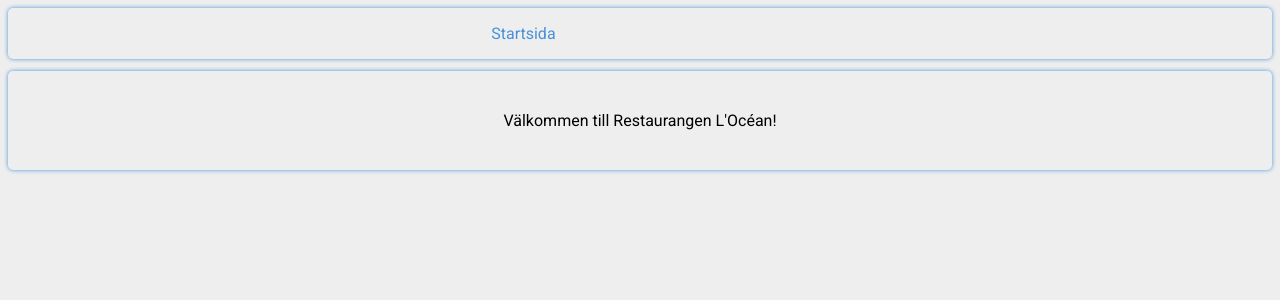
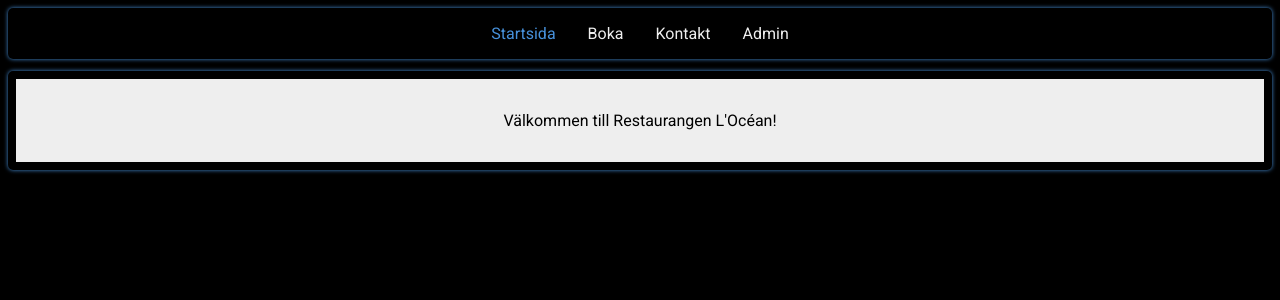
Before and after one commit to ocean-fed/ocean-fed-client, a React (Create React App) app: page / in a window 1280 px wide. Shown: the top 300 px of the page. Built offline with nearby package versions, Linux system fonts and the light colour scheme.

Commit message:
black bg for visibility

```diff
--- a/src/App.scss
+++ b/src/App.scss
@@ -26,7 +26,7 @@ header {
 main {
   background: rgb(238, 238, 238);
   padding: 16px 0 16px 0;
-  border: 8px solid rgb(238, 238, 238);
+  border: 8px solid black;
   border-radius: 5px;
   box-shadow: 0 0 4px #4791db;
 }
--- a/src/index.scss
+++ b/src/index.scss
@@ -2,5 +2,5 @@
 
 body {
   font-family: 'Roboto', sans-serif;
-  background: rgb(238, 238, 238);
+  background: black;
 }
```
